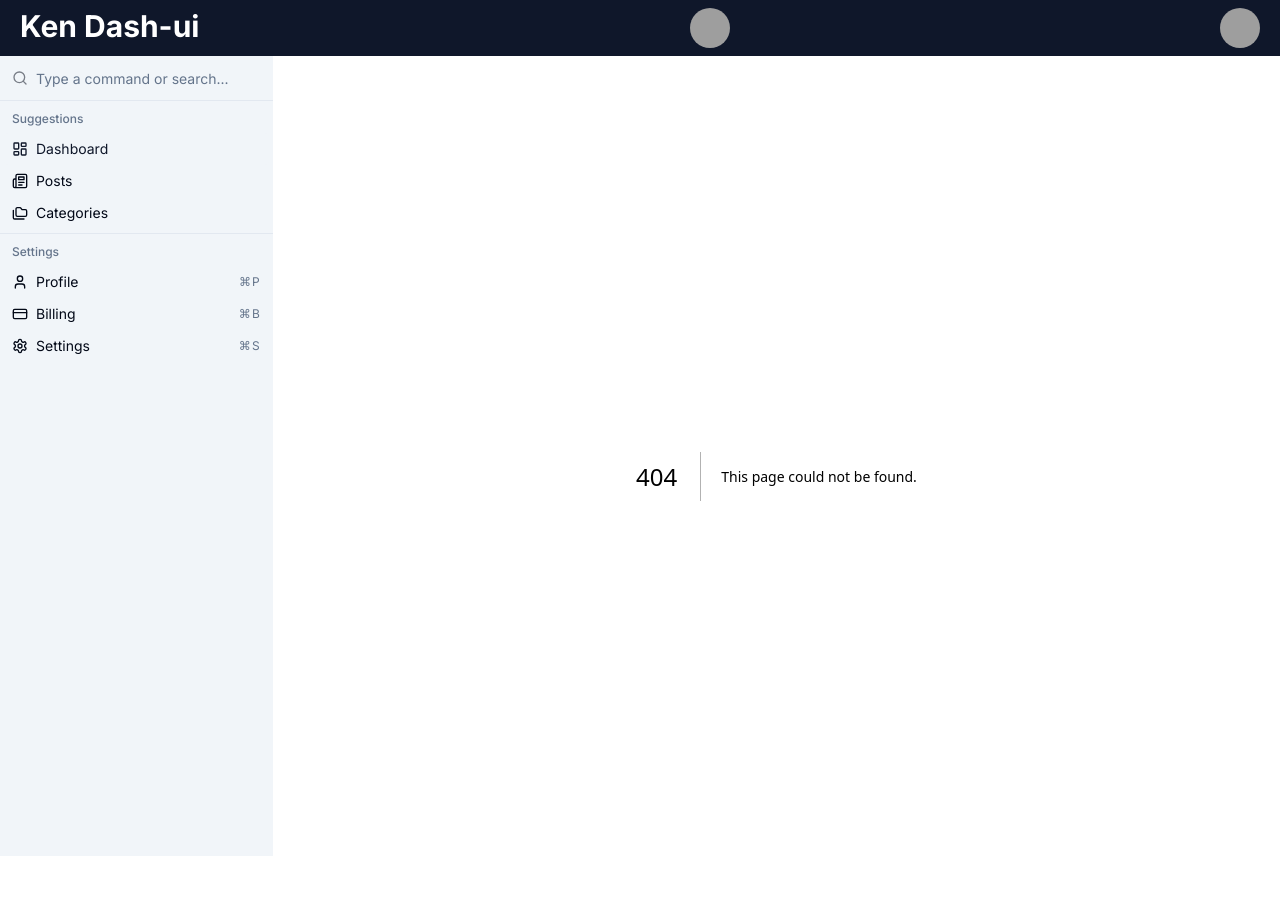
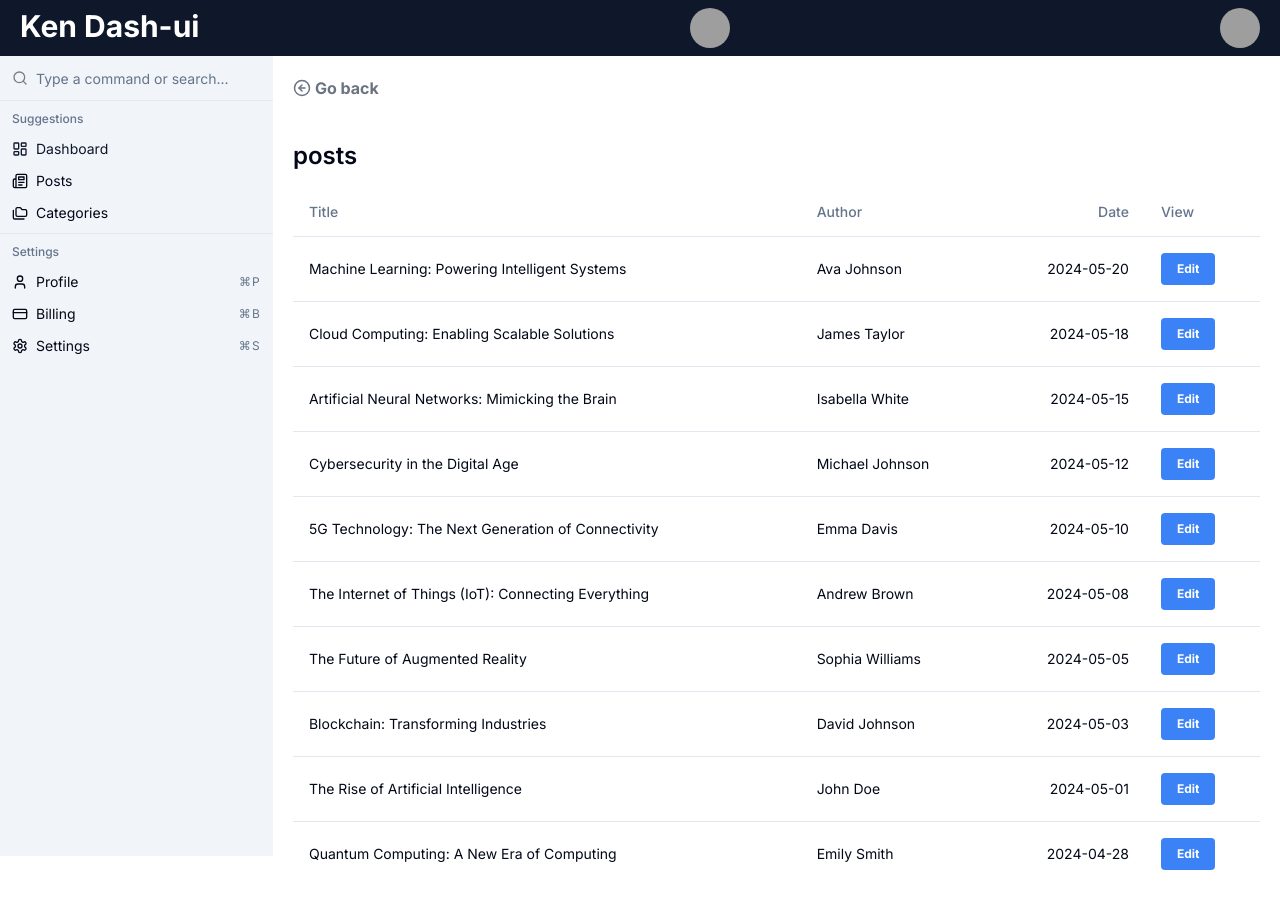
Before and after one commit to kennzuki/dasboard-ui, a Next.js app: page /posts in a window 1280 px wide. Before the commit this address had no page. Shown: the top 908 px of the page. Built offline with nearby package versions, Linux system fonts and the light colour scheme; grey boxes are pictures that could not be loaded.

Commit message:
post page with backbutton in ui

```diff
--- /dev/null
+++ b/app/(main)/posts/page.tsx
@@ -0,0 +1,13 @@
+import PostTable from '@/components/posts/PostsTable';
+import BackButton from '@/components/ui/Bacbutton';
+
+const PostsPage = () => {
+  return (
+    <div>
+      <BackButton text='Go back' link='/' />
+      <PostTable />
+    </div>
+  );
+};
+
+export default PostsPage;
--- /dev/null
+++ b/components/ui/Bacbutton.tsx
@@ -0,0 +1,17 @@
+import { ArrowLeftCircleIcon } from "lucide-react";
+import Link from "next/link";
+
+interface BackButtonProps{
+    text: string;
+    link: string;
+}
+
+const BackButton = ({text,link}:BackButtonProps) => {
+    return (
+        <Link href={link} className="text-gray-500 hover:underline flex items-center gap-1 font-bold mb-5">
+            <ArrowLeftCircleIcon size={18}/>{text}
+      </Link>
+     );
+}
+
+export default BackButton;
```
